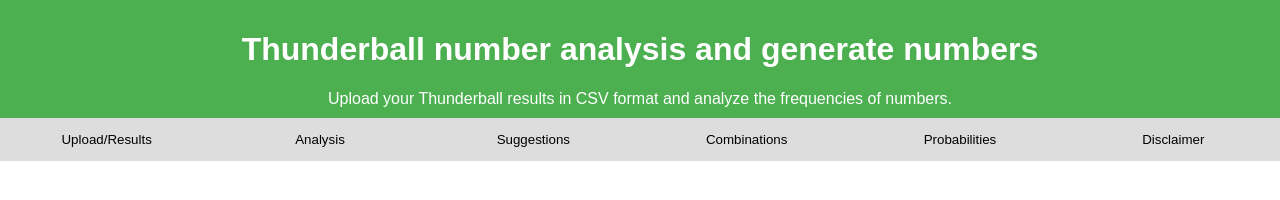
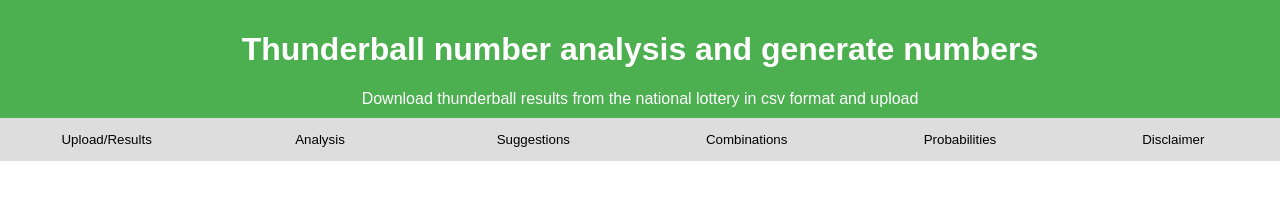
Before and after one commit to andy6679/thunderball-number-analysis, a plain HTML site: page index.html in a window 1280 px wide. Drawn offline with Linux system fonts and the light colour scheme.

Commit message:
Update index.html

```diff
--- a/index.html
+++ b/index.html
@@ -21,7 +21,7 @@
 <body>
     <header>
         <h1>Thunderball number analysis and generate numbers</h1>
-        Upload your Thunderball results in CSV format and analyze the frequencies of numbers.
+       Download thunderball results from the national lottery in csv format and upload
     </header>
     <div class="tabs">
         <button class="tablink" onclick="openTab(event, 'uploadTab')">Upload/Results</button>
```
